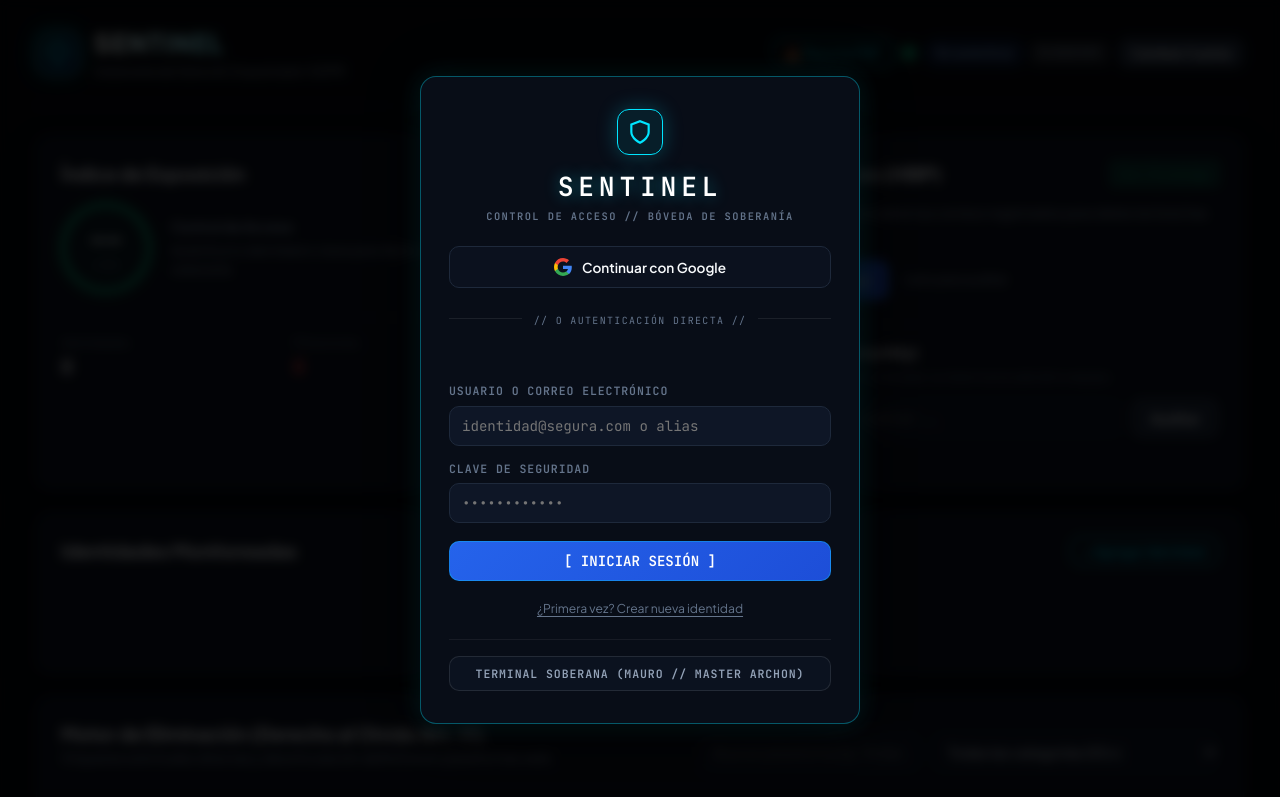
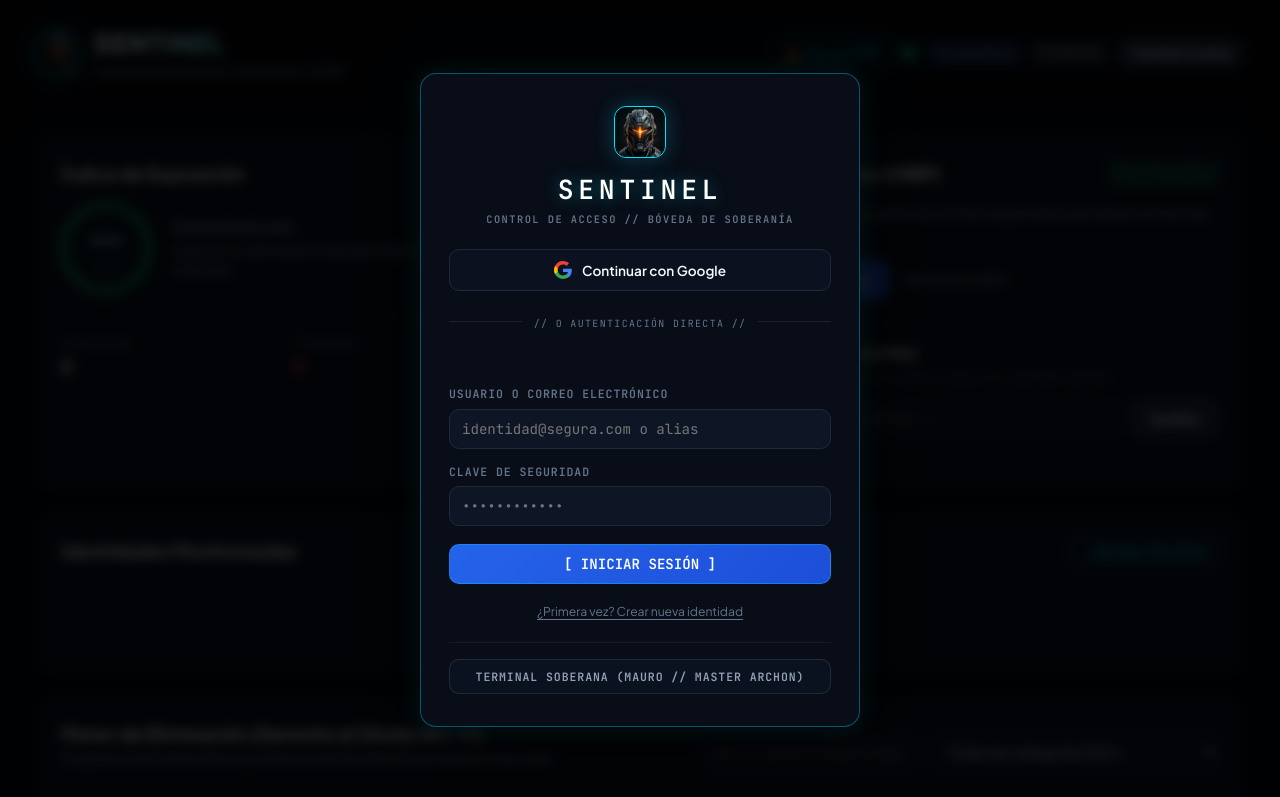
Before and after one commit to mauriciano47-pixel/sentinel, a website: page src/public/index.html in a window 1280 px wide. Shown: the top 797 px of the page. Drawn offline with Linux system fonts and the light colour scheme.

Commit message:
feat(branding): integrar icono cinematografico del Sentinel de X-Men en navbar y modal de acceso

```diff
--- a/src/public/index.html
+++ b/src/public/index.html
@@ -19,9 +19,7 @@
     <header class="cyber-header">
       <div class="brand">
         <div class="shield-badge">
-          <svg width="24" height="24" viewBox="0 0 24 24" fill="none" stroke="currentColor" stroke-width="2">
-            <path d="M12 22s8-4 8-10V5l-8-3-8 3v7c0 6 8 10 8 10z" />
-          </svg>
+          <img src="logo_sentinel.png" alt="Sentinel X-Men" class="sentinel-nav-robot" />
         </div>
         <div>
           <h1>SENTINEL</h1>
@@ -266,9 +264,7 @@
       <div class="modal-card modal-auth-cold">
         <div class="auth-header-cold">
           <div class="sentinel-shield-cold">
-            <svg width="26" height="26" viewBox="0 0 24 24" fill="none" stroke="currentColor" stroke-width="2">
-              <path d="M12 22s8-4 8-10V5l-8-3-8 3v7c0 6 8 10 8 10z" />
-            </svg>
+            <img src="logo_sentinel.png" alt="Sentinel X-Men" class="sentinel-modal-robot" />
           </div>
           <h2 id="onboarding-title" class="auth-brand-cold">SENTINEL</h2>
           <p class="auth-sub-cold">CONTROL DE ACCESO // BÓVEDA DE SOBERANÍA</p>
--- a/src/public/style.css
+++ b/src/public/style.css
@@ -71,6 +71,16 @@ body {
   justify-content: center;
   color: var(--color-electric-blue);
   box-shadow: 0 0 20px rgba(0, 229, 255, 0.25);
+  overflow: hidden;
+  padding: 0;
+}
+
+.sentinel-nav-robot {
+  width: 100%;
+  height: 100%;
+  object-fit: cover;
+  border-radius: inherit;
+  display: block;
 }
 
 .brand h1 {
@@ -607,8 +617,8 @@ body {
 }
 
 .sentinel-shield-cold {
-  width: 46px;
-  height: 46px;
+  width: 52px;
+  height: 52px;
   border-radius: 12px;
   background: rgba(0, 229, 255, 0.08);
   border: 1px solid var(--color-electric-blue);
@@ -618,6 +628,16 @@ body {
   margin: 0 auto 12px auto;
   color: var(--color-electric-blue);
   box-shadow: 0 0 20px rgba(0, 229, 255, 0.25);
+  overflow: hidden;
+  padding: 0;
+}
+
+.sentinel-modal-robot {
+  width: 100%;
+  height: 100%;
+  object-fit: cover;
+  border-radius: inherit;
+  display: block;
 }
 
 .auth-brand-cold {
```
Also changed, not shown: src/public/logo_sentinel.png (added).
